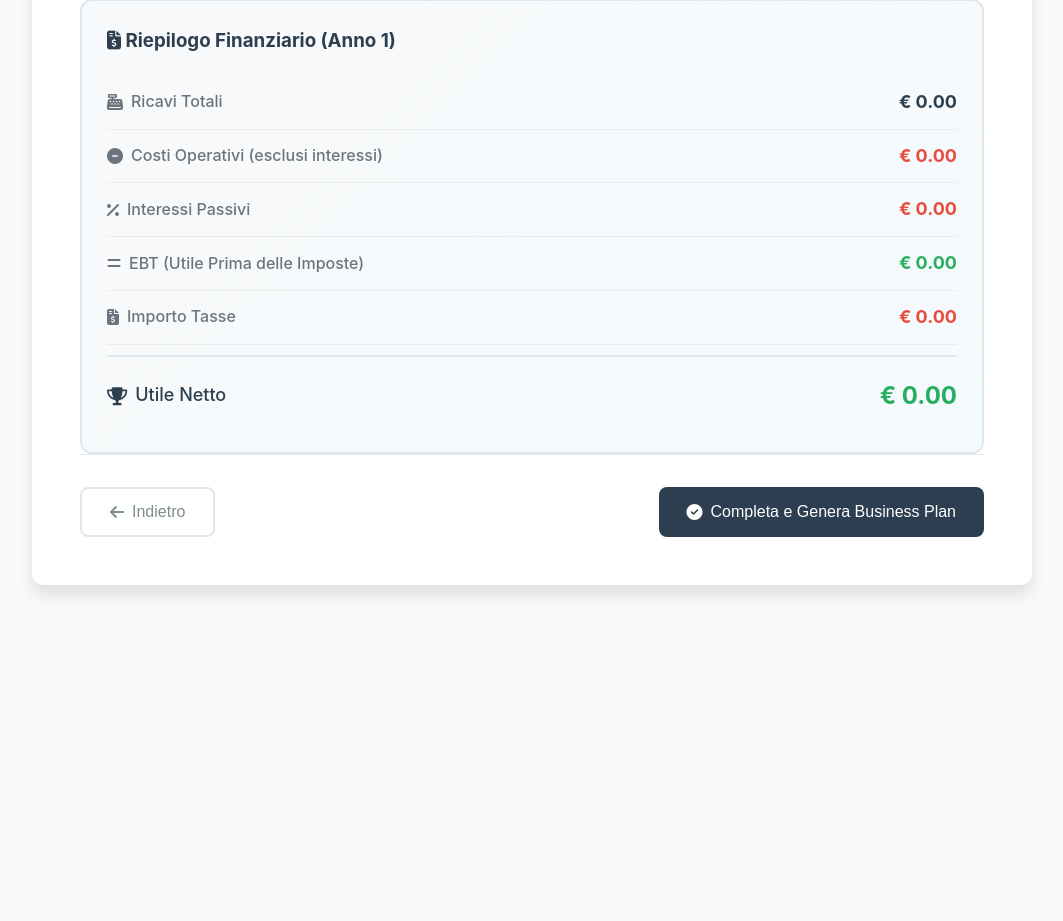
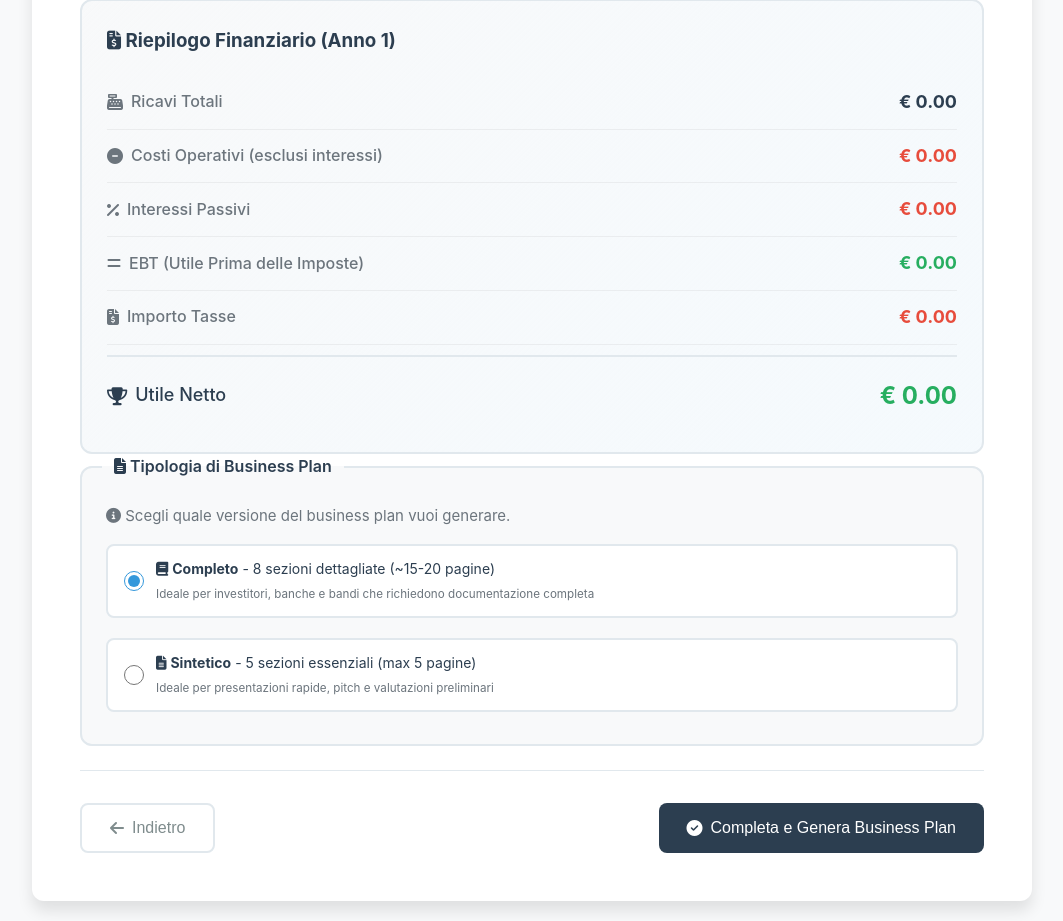
Before and after one commit to Clabellu/Generatore-Business-Plan, a Flask app: template templates/forms/form7.html in a window 1280 px wide. Shown: the part 1380-2301 px from the top of the page, without its empty margins (108-1171 px from the left). Before the commit the page ends 1975 px from the top, so only its background shows below. Run offline with Flask 3, Linux system fonts and the light colour scheme; the template is opened without the code that fills it, so the values that code supplies are empty.

Commit message:
Aggiungi opzione per business plan sintetico vs completo
Implementata la possibilità di scegliere tra due versioni di business plan:
- Completo: 8 sezioni dettagliate (~15-20 pagine)
- Sintetico: 5 sezioni essenziali (max 5 pagine)

Modifiche:
- Form 7: aggiunto radio button per scelta tipologia BP
- script.js: salvataggio della scelta utente in localStorage
- app.py: gestione dinamica delle sezioni in base alla scelta
  - Nuove sezioni per versione breve:
    * Contesto e Mercato (unisce Analisi + Marketing)
    * Piano Operativo e Management (unisce Operazioni + Gestione + Crescita)
    * Proiezioni Finanziarie (versione sintetica di Finanza)
    * Rischi Principali (versione breve di Rischio e Mitigazione)
  - Prompt ottimizzati per generazione concisa (500-700 parole/sezione)
  - max_tokens adattato: 4000 (completo) vs 2500 (breve)

```diff
--- a/app.py
+++ b/app.py
@@ -536,11 +536,19 @@ def _tabella_errore(valuta_simbolo="€"):
 
 
 # FUNZIONE STANDALONE (FUORI DALLA CLASSE)
-def ottieni_istruzioni_per_sezione(nome_sezione, tabella_finanziaria_md=""):
+def ottieni_istruzioni_per_sezione(nome_sezione, tabella_finanziaria_md="", tipo_bp="completo"):
     """
     Restituisce prompt specifici per ogni sezione del business plan.
     IMPORTANTE: Solo testo narrativo e discorsivo. NO elenchi numerati o puntati.
+    Supporta due versioni: 'completo' (dettagliato) e 'breve' (sintetico, max 5 pagine).
     """
+    # Prefisso per versione breve
+    prefisso_breve = """
+VERSIONE SINTETICA: Questo business plan deve essere CONCISO e SINTETICO, limitato a un massimo di 5 pagine totali.
+La tua sezione deve essere BREVE ma COMPLETA, limitata a 500-700 parole massimo.
+Vai dritto al punto, mantenendo solo le informazioni essenziali.
+"""
+
     istruzioni_specifiche = {
         "Riassunto Esecutivo": """
 Agisci come un consulente finanziario esperto di 20 anni.
@@ -686,25 +694,92 @@ Approfondisci i piani di contingenza specificati dall'utente, descrivendo attrav
 Sviluppa il tema dei sistemi di monitoraggio e controllo menzionati dall'utente, spiegando come questi permettono di identificare precocemente i segnali di rischio e di intervenire tempestivamente. Descrivi le risorse allocate per la gestione del rischio secondo quanto indicato nei form, presentando questi investimenti come elementi che rafforzano la solidità complessiva del business plan.
 
 Concludi con una valutazione delle informazioni sulle assicurazioni o altre forme di protezione specificate, spiegando come l'azienda trasferisce o condivide strategicamente alcuni rischi per ottimizzare il proprio profilo complessivo. Presenta l'intera strategia di gestione del rischio come un elemento che supporta la sostenibilità a lungo termine dell'azienda, dimostrando come l'approccio proposto sia appropriato e ben calibrato per il profilo di rischio specifico dell'organizzazione.
+        """,
+
+        # === SEZIONI PER VERSIONE BREVE/SINTETICA ===
+
+        "Contesto e Mercato": """
+Agisci come un consulente finanziario esperto di 20 anni.
+
+IMPORTANTE: Scrivi ESCLUSIVAMENTE in forma narrativa e discorsiva. NON utilizzare mai elenchi numerati (1, 2, 3), elenchi puntati (-, •), o qualsiasi tipo di lista.
+
+Presenta un'analisi sintetica ma completa del contesto di mercato in cui opera l'azienda, integrando sia l'analisi della situazione che la strategia di marketing in una narrazione coerente e professionale.
+
+Inizia descrivendo il settore di riferimento e il panorama competitivo, spiegando chiaramente quale opportunità di mercato l'azienda intende cogliere. Utilizza l'analisi SWOT fornita per evidenziare i principali punti di forza che differenziano l'offerta, contestualizzando le opportunità nel mercato attuale.
+
+Prosegui presentando la proposta di valore e il posizionamento strategico dell'azienda. Descrivi i segmenti di clienti target e spiega come la strategia di marketing e i canali di distribuzione permetteranno di raggiungere efficacemente questi mercati. Integra informazioni sul modello di pricing e sulla strategia di acquisizione clienti, mostrando come questi elementi si combinano per creare un approccio al mercato solido e scalabile.
+
+Concludi con una riflessione sulle tendenze di mercato favorevoli e su come l'azienda sia posizionata per capitalizzare queste opportunità, pur rimanendo consapevole delle sfide competitive da affrontare.
+        """,
+
+        "Piano Operativo e Management": """
+Agisci come un consulente finanziario esperto di 20 anni.
+
+IMPORTANTE: Scrivi ESCLUSIVAMENTE in forma narrativa e discorsiva. NON utilizzare mai elenchi numerati (1, 2, 3), elenchi puntati (-, •), o qualsiasi tipo di lista.
+
+Presenta una sintesi integrata del piano operativo, del team di gestione e della strategia di crescita in una narrazione coesa che dimostri la capacità esecutiva dell'azienda.
+
+Inizia descrivendo la struttura operativa essenziale dell'azienda e i processi chiave che garantiscono la delivery del prodotto o servizio. Spiega come l'organizzazione è strutturata per supportare la crescita prevista, evidenziando gli aspetti critici dell'infrastruttura tecnologica e delle risorse necessarie.
+
+Prosegui presentando il team di gestione, focalizzandoti sulle competenze ed esperienze chiave dei fondatori e dei leader principali. Descrivi come la composizione del team e la distribuzione delle responsabilità garantiscano l'esecuzione efficace del business plan. Menziona i piani di espansione del team se rilevanti per la crescita.
+
+Sviluppa quindi la visione di crescita a medio termine, spiegando le principali milestone pianificate e come l'azienda intende scalare le operazioni. Descrivi le opportunità di espansione o diversificazione previste, mostrando come queste si allineino con le capacità operative e le competenze del team.
+
+Concludi evidenziando come l'insieme di operazioni solide, leadership competente e strategia di crescita chiara rendano credibile e realizzabile il piano di business proposto.
+        """,
+
+        "Proiezioni Finanziarie": """
+Agisci come un consulente finanziario esperto di 20 anni.
+
+IMPORTANTE: Scrivi in forma narrativa e discorsiva. NON utilizzare elenchi numerati o puntati per il testo descrittivo. Tuttavia, DEVI includere la tabella finanziaria fornita esattamente come specificato.
+
+Presenta una sintesi finanziaria concisa ma completa che dimostri la solidità economica del progetto, basandoti esclusivamente sui dati forniti dall'utente.
+
+Inizia spiegando brevemente il modello di ricavi e la struttura dei costi principali, evidenziando l'investimento richiesto e il suo utilizzo strategico. Presenta quindi la tabella delle proiezioni finanziarie a 5 anni:
+
+{tabella_finanziaria_md}
+
+Dopo la tabella, sviluppa un'analisi narrativa sintetica ma professionale dei dati. Evidenzia la crescita dei ricavi prevista, l'evoluzione dei margini operativi e il punto di break-even. Spiega come le proiezioni dimostrino la sostenibilità economica del progetto e perché rappresentino un'opportunità attraente per gli investitori.
+
+Concludi con una valutazione concisa della solidità finanziaria del business plan, basandoti sui numeri concreti per costruire un'argomentazione convincente sull'opportunità di investimento.
+        """,
+
+        "Rischi Principali": """
+Agisci come un consulente finanziario esperto di 20 anni.
+
+IMPORTANTE: Scrivi ESCLUSIVAMENTE in forma narrativa e discorsiva. NON utilizzare mai elenchi numerati (1, 2, 3), elenchi puntati (-, •), o qualsiasi tipo di lista.
+
+Presenta un'analisi sintetica ma professionale dei principali rischi identificati e delle strategie di mitigazione adottate dall'azienda.
+
+Inizia identificando i rischi più significativi che potrebbero impattare il business, basandoti sulle informazioni fornite dall'utente. Descrivi brevemente la natura di questi rischi e il loro potenziale impatto sull'azienda, mantenendo un tono professionale e bilanciato.
+
+Prosegui presentando le principali strategie di mitigazione implementate per ciascuna categoria di rischio rilevante. Spiega come l'azienda intende ridurre l'esposizione attraverso misure preventive concrete e piani di contingenza appropriati. Evidenzia i sistemi di monitoraggio che permetteranno di identificare precocemente eventuali segnali di allerta.
+
+Concludi rassicurando sulla maturità dell'approccio alla gestione del rischio, mostrando come la consapevolezza e la preparazione dell'azienda rafforzino la solidità complessiva del business plan e la fiducia degli investitori nella capacità di navigare le sfide future.
         """
     }
 
     prompt = istruzioni_specifiche.get(nome_sezione, "...")
 
-    if nome_sezione == "Finanza":
+    # Aggiungi prefisso per versione breve
+    if tipo_bp == 'breve':
+        prompt = prefisso_breve + "\n" + prompt
+
+    # Gestione tabelle finanziarie per entrambe le versioni
+    if nome_sezione == "Finanza" or nome_sezione == "Proiezioni Finanziarie":
         print(f">>>> PRIMA sostituzione: {tabella_finanziaria_md[:100]}...")  # Debug: mostra i primi 100 caratteri della tabella
-        # Sezione Finanza: inserisci la tabella finanziaria nel prompt
+        # Inserisci la tabella finanziaria nel prompt
         prompt = prompt.replace("{tabella_finanziaria_md}", tabella_finanziaria_md)
-        print(f">>>> DOPO sosstituzione: tabella presente nel prompt = {'tabella_finanziaria_md' not in prompt}")
+        print(f">>>> DOPO sostituzione: tabella presente nel prompt = {'tabella_finanziaria_md' not in prompt}")
 
     return prompt
 
 
-def costruisci_prompt_per_sezione(nome_sezione, dati_bp, contesto_precedente, tabella_finanziaria_md=""):
+def costruisci_prompt_per_sezione(nome_sezione, dati_bp, contesto_precedente, tabella_finanziaria_md="", tipo_bp="completo"):
     prompt_parts = []
 
     # 1. Ottieni le istruzioni specifiche per la sezione corrente
-    istruzione_specifica = ottieni_istruzioni_per_sezione(nome_sezione, tabella_finanziaria_md)
+    istruzione_specifica = ottieni_istruzioni_per_sezione(nome_sezione, tabella_finanziaria_md, tipo_bp)
     prompt_parts.append(istruzione_specifica)
 
     # 2. Fornisci il contesto delle sezioni precedenti (fondamentale per la coerenza)
@@ -752,8 +827,35 @@ def handle_genera_business_plan():
 
     # 2. Inizia il blocco try per gestire qualsiasi errore durante il processo
     try:
-        # 3. Definisci le variabili che serviranno nel ciclo
-        sezioni_da_generare = ['Riassunto Esecutivo', 'Analisi della Situazione', 'Marketing', 'Operazioni', 'Gestione', 'Strategia di Crescita', 'Finanza', 'Rischio e Mitigazione']
+        # 3. Determina il tipo di business plan richiesto
+        tipo_bp = dati_completi_bp.get('tipoBP', 'completo')
+        print(f">>> Tipo di Business Plan richiesto: {tipo_bp}")
+
+        # 4. Definisci le sezioni in base al tipo di BP
+        if tipo_bp == 'breve':
+            sezioni_da_generare = [
+                'Riassunto Esecutivo',
+                'Contesto e Mercato',
+                'Piano Operativo e Management',
+                'Proiezioni Finanziarie',
+                'Rischi Principali'
+            ]
+            max_tokens = 2500  # Versione più breve
+            print(">>> Modalità SINTETICA attivata: 5 sezioni, max 5 pagine")
+        else:
+            sezioni_da_generare = [
+                'Riassunto Esecutivo',
+                'Analisi della Situazione',
+                'Marketing',
+                'Operazioni',
+                'Gestione',
+                'Strategia di Crescita',
+                'Finanza',
+                'Rischio e Mitigazione'
+            ]
+            max_tokens = 4000  # Versione completa
+            print(">>> Modalità COMPLETA attivata: 8 sezioni dettagliate")
+
         business_plan_completo = []
         contesto_precedente = ""
 
@@ -763,19 +865,19 @@ def handle_genera_business_plan():
         valuta_simbolo = valuta_scelta.split('(')[1].replace(')','') if '(' in valuta_scelta else valuta_scelta
         tabella_markdown = calcola_e_formatta_proiezioni(dati_finanziari, valuta_simbolo)
 
-        # 4. Esegui il ciclo per generare ogni sezione
+        # 5. Esegui il ciclo per generare ogni sezione
         for i, nome_sezione in enumerate(sezioni_da_generare):
             print(f">>> Generazione Sezione {i+1}/{len(sezioni_da_generare)}: '{nome_sezione}'...")
 
             # Costruisci il prompt specifico per la sezione corrente
-            prompt_da_usare = costruisci_prompt_per_sezione(nome_sezione, dati_completi_bp, contesto_precedente, tabella_markdown)
+            prompt_da_usare = costruisci_prompt_per_sezione(nome_sezione, dati_completi_bp, contesto_precedente, tabella_markdown, tipo_bp)
 
             # Chiamata API a Claude per la sezione corrente
             # Assicurati di usare il tuo model_id corretto
             model_id = "claude-3-7-sonnet-20250219"  # Sostituisci con il tuo model_id se necessario
             response = anthropic_client.messages.create(
                 model=model_id,
-                max_tokens=4000,
+                max_tokens=max_tokens,
                 messages=[{"role": "user", "content": prompt_da_usare}]
             )
             testo_sezione_generata = response.content[0].text.strip() if response.content else ""
--- a/static/script.js
+++ b/static/script.js
@@ -809,6 +809,9 @@ if (formStep7) {
             });
         });
 
+        // Leggi la scelta del tipo di business plan
+        const tipoBP = document.querySelector('input[name="tipoBP"]:checked')?.value || 'completo';
+
         const datiFinanziari = {
             venditeAnno1: vendite1Val,
             crescitaFatturatoAnnuale: crescitaVal,
@@ -820,7 +823,14 @@ if (formStep7) {
                 utileNetto: utileNettoEl ? parseFloat(utileNettoEl.textContent) : 0
             }
         };
-        salvaDatiBP({ datiFinanziari: datiFinanziari });
+
+        // Salva sia i dati finanziari che il tipo di BP scelto
+        salvaDatiBP({
+            datiFinanziari: datiFinanziari,
+            tipoBP: tipoBP
+        });
+
+        console.log(`Tipo di Business Plan selezionato: ${tipoBP}`);
 
         // Ora, invece dell'alert, prepariamo per la generazione
         const datiCompletiPerBP = caricaDatiBP(); // Carica TUTTI i dati da localStorage
--- a/templates/forms/form7.html
+++ b/templates/forms/form7.html
@@ -333,6 +333,36 @@
                 </div>
             </div>
 
+            <!-- Scelta Tipologia Business Plan -->
+            <fieldset>
+                <legend><i class="fas fa-file-alt"></i> Tipologia di Business Plan</legend>
+                <p class="helper-text">
+                    <i class="fas fa-info-circle"></i> Scegli quale versione del business plan vuoi generare.
+                </p>
+                <div class="radio-group">
+                    <label>
+                        <input type="radio" id="tipoBPCompleto" name="tipoBP" value="completo" checked required>
+                        <span>
+                            <i class="fas fa-book"></i>
+                            <strong>Completo</strong> - 8 sezioni dettagliate (~15-20 pagine)
+                            <small style="display: block; margin-top: 5px; color: var(--text-secondary);">
+                                Ideale per investitori, banche e bandi che richiedono documentazione completa
+                            </small>
+                        </span>
+                    </label>
+                    <label>
+                        <input type="radio" id="tipoBPBreve" name="tipoBP" value="breve">
+                        <span>
+                            <i class="fas fa-file-alt"></i>
+                            <strong>Sintetico</strong> - 5 sezioni essenziali (max 5 pagine)
+                            <small style="display: block; margin-top: 5px; color: var(--text-secondary);">
+                                Ideale per presentazioni rapide, pitch e valutazioni preliminari
+                            </small>
+                        </span>
+                    </label>
+                </div>
+            </fieldset>
+
             <!-- Navigazione -->
             <div class="form-navigation">
                 <button type="button" id="backButtonForm7" class="secondary">
```
